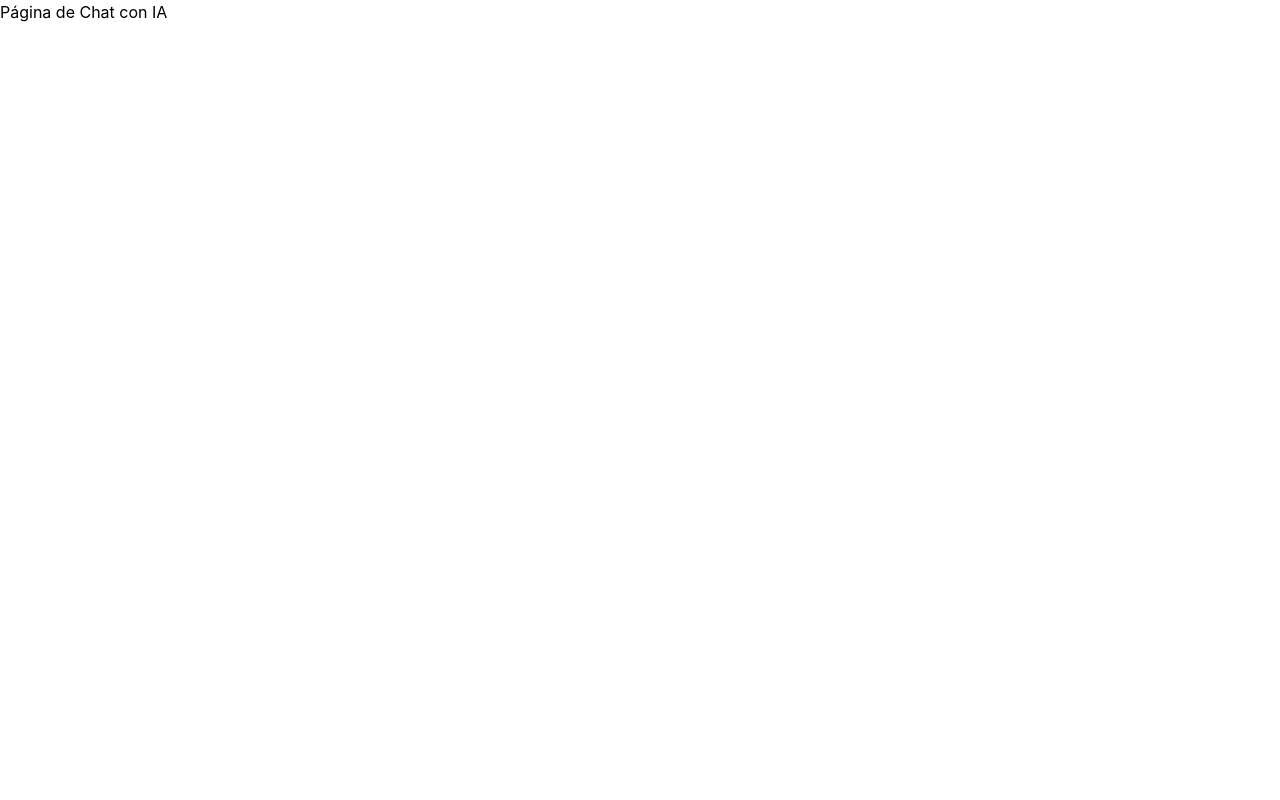
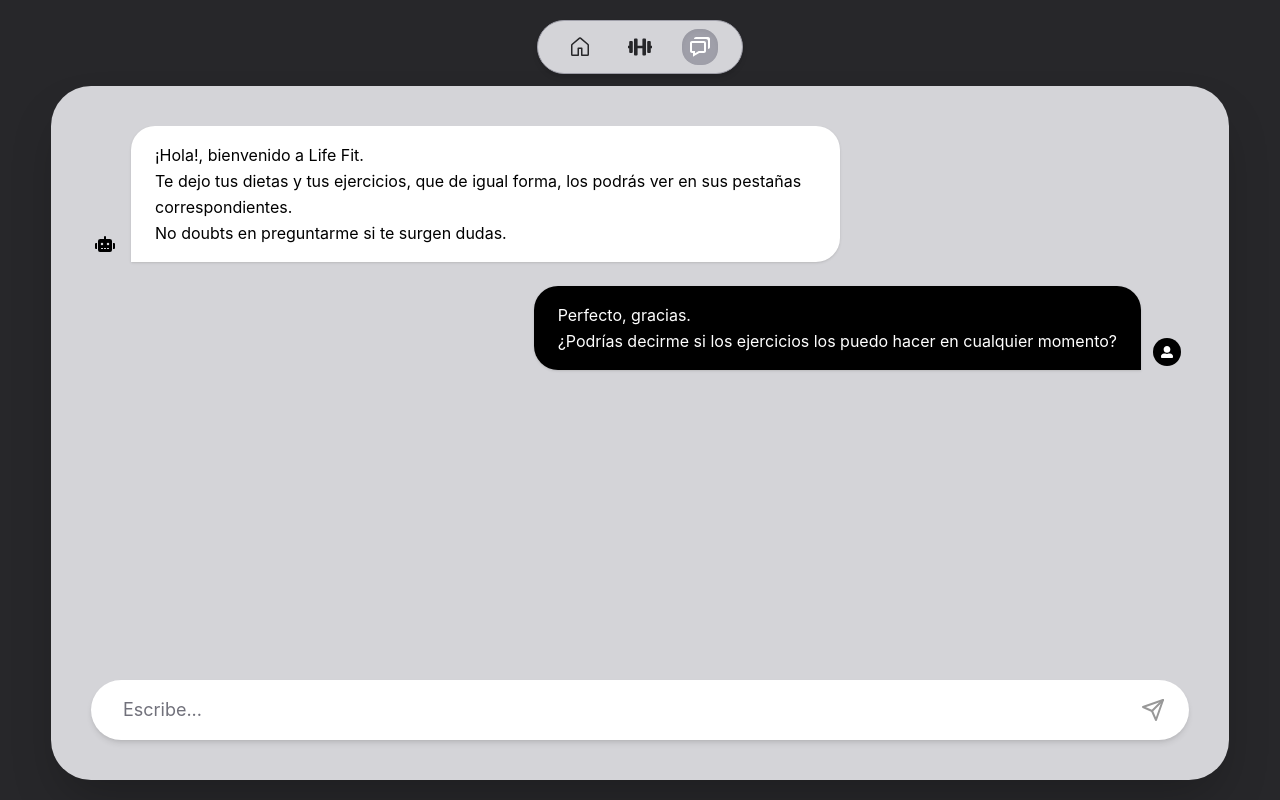
Before and after one commit to luci-o/LIFE-FIT, a React (Vite) app in the folder Frontend/: page /chat in a window 1280 px wide. Built offline with nearby package versions, Linux system fonts and the light colour scheme; no server answers.

Commit message:
cambios en chat, bienvenida, crear cuenta, react-icons, navigate, etc

```diff
--- a/Frontend/package.json
+++ b/Frontend/package.json
@@ -20,7 +20,7 @@
     "@types/node": "^24.13.3",
     "@types/react": "^19.2.18",
     "@types/react-dom": "^19.2.4",
-    "@vitejs/plugin-react": "^6.1.0",
+    "@vitejs/plugin-react": "^6.1.1",
     "autoprefixer": "^10.6.1",
     "eslint": "^10.8.0",
     "eslint-plugin-react-hooks": "^7.1.1",
--- a/Frontend/src/pages/Bienvenida/Bienvenida.tsx
+++ b/Frontend/src/pages/Bienvenida/Bienvenida.tsx
@@ -2,10 +2,10 @@ import React, { useState } from "react";
 import { useNavigate } from "react-router-dom";
 import { usoAutenticacion } from "../../context/AuthContext";
 import { peticionApi } from "../../services/api";
+
 export const Bienvenida: React.FC = () => {
   const navigate = useNavigate();
   const { iniciarSesion } = usoAutenticacion();
-
 
   const [email, setEmail] = useState("");
   const [usuario, setUsuario] = useState("");
@@ -26,12 +26,10 @@ export const Bienvenida: React.FC = () => {
     setCargando(true);
 
     try {
-
       const respuesta = await peticionApi("/auth/registro", {
         method: "POST",
         body: JSON.stringify({ email, nombreUsuario: usuario, contrasena }),
       });
-
 
       iniciarSesion(respuesta.usuario);
 
@@ -45,7 +43,6 @@ export const Bienvenida: React.FC = () => {
 
   return (
     <div style={estilos.contenedorPrincipal}>
-
       <header style={estilos.header}>
         <div style={estilos.logoContenedor}>
           <span style={estilos.logoIcono}></span>
@@ -53,9 +50,24 @@ export const Bienvenida: React.FC = () => {
         </div>
 
         <nav style={estilos.navContenedor}>
-          <button style={{ ...estilos.btnNav, ...estilos.btnNavActivo }}>Bienvenido</button>
-          <button style={estilos.btnNav}>Acerca de</button>
-          <button style={{ ...estilos.btnNav, ...estilos.btnNavDestacado }}>Crear cuenta</button>
+          <button
+            onClick={() => navigate("/bienvenida")}
+            style={{ ...estilos.btnNav, ...estilos.btnNavActivo }}
+          >
+            Bienvenido
+          </button>
+          <button
+            onClick={() => navigate("/acerca-de")}
+            style={estilos.btnNav}
+          >
+            Acerca de
+          </button>
+          <button
+            onClick={() => navigate("/crear-cuenta")}
+            style={{ ...estilos.btnNav, ...estilos.btnNavDestacado }}
+          >
+            Crear cuenta
+          </button>
         </nav>
       </header>
 
@@ -113,7 +125,6 @@ export const Bienvenida: React.FC = () => {
     </div>
   );
 };
-
 
 const estilos: { [key: string]: React.CSSProperties } = {
   contenedorPrincipal: {
--- a/Frontend/src/pages/Chat/Chat.tsx
+++ b/Frontend/src/pages/Chat/Chat.tsx
@@ -1,5 +1,165 @@
-function Chat() {
-    return <div>Página de Chat con IA</div>;
-  }
+import React, { useState, useRef, useEffect } from 'react';
+import { useNavigate, useLocation } from 'react-router-dom';
+import { GoHome } from 'react-icons/go';
+import { FaDumbbell, FaRobot, FaUserAlt } from 'react-icons/fa';
+import { BiChat } from 'react-icons/bi';
+import { FiSend } from 'react-icons/fi';
 
-  export default Chat;
+interface Mensaje {
+  id: string;
+  remitente: 'bot' | 'usuario';
+  texto: string;
+}
+
+export default function Chat() {
+  const navigate = useNavigate(); // <--- redirige
+  const location = useLocation(); // <--- en que ruta esta
+
+  const [mensajes, setMensajes] = useState<Mensaje[]>([
+    {
+      id: '1',
+      remitente: 'bot',
+      texto: '¡Hola!, bienvenido a Life Fit.\nTe dejo tus dietas y tus ejercicios, que de igual forma, los podrás ver en sus pestañas correspondientes.\nNo doubts en preguntarme si te surgen dudas.',
+    },
+    {
+      id: '2',
+      remitente: 'usuario',
+      texto: 'Perfecto, gracias.\n¿Podrías decirme si los ejercicios los puedo hacer en cualquier momento?',
+    },
+  ]);
+
+  const [inputTexto, setInputTexto] = useState('');
+  const chatEndRef = useRef<HTMLDivElement>(null);
+
+  useEffect(() => {
+    chatEndRef.current?.scrollIntoView({ behavior: 'smooth' });
+  }, [mensajes]);
+
+  const handleEnviar = (e: React.FormEvent) => {
+    e.preventDefault();
+    if (!inputTexto.trim()) return;
+
+    const nuevoMensajeUsuario: Mensaje = {
+      id: Date.now().toString(),
+      remitente: 'usuario',
+      texto: inputTexto,
+    };
+
+    setMensajes((prev) => [...prev, nuevoMensajeUsuario]);
+    const consulta = inputTexto;
+    setInputTexto('');
+
+    setTimeout(() => {
+      const respuestaBot: Mensaje = {
+        id: (Date.now() + 1).toString(),
+        remitente: 'bot',
+        texto: `Recibí tu mensaje: "${consulta}". Podés realizar tus actividades en cualquier momento.`,
+      };
+      setMensajes((prev) => [...prev, respuestaBot]);
+    }, 1000);
+  };
+
+  return (
+    <div className="min-h-screen bg-zinc-800 flex flex-col items-center justify-between p-3 md:p-5 font-sans text-black">
+      {/* Navbar con navegación funcional */}
+      <nav className="flex items-center gap-6 bg-zinc-300 px-6 py-2 rounded-full shadow-md mb-3 border border-zinc-400">
+        {/* boton home  */}
+        <button
+          onClick={() => navigate('/home')}
+          className={`p-1.5 rounded-2xl transition-colors text-2xl cursor-pointer ${
+            location.pathname === '/home'
+              ? 'text-white bg-zinc-400 shadow-inner'
+              : 'text-zinc-800 hover:text-black'
+          }`}
+          title="Inicio"
+        >
+          <GoHome />
+        </button>
+
+        {/* boton rutinas*/}
+        <button
+          onClick={() => navigate('/rutinas')}
+          className={`p-1.5 rounded-2xl transition-colors text-2xl cursor-pointer ${
+            location.pathname === '/rutinas'
+              ? 'text-white bg-zinc-400 shadow-inner'
+              : 'text-zinc-800 hover:text-black'
+          }`}
+          title="Rutinas"
+        >
+          <FaDumbbell />
+        </button>
+
+        {/* boton chat */}
+        <button
+          onClick={() => navigate('/chat')}
+          className={`p-1.5 rounded-2xl transition-colors text-2xl cursor-pointer ${
+            location.pathname === '/chat'
+              ? 'text-white bg-zinc-400 shadow-inner'
+              : 'text-zinc-800 hover:text-black'
+          }`}
+          title="Chat"
+        >
+          <BiChat />
+        </button>
+      </nav>
+
+      {/* chat principal/general */}
+      <main className="w-full max-w-[95%] bg-zinc-300 rounded-[40px] p-6 md:p-10 flex flex-col justify-between h-[88vh] shadow-2xl relative overflow-hidden flex-1">
+
+        {/* historial msj */}
+        <div className="flex-1 overflow-y-auto space-y-6 pr-2">
+          {mensajes.map((msg) => {
+            const esBot = msg.remitente === 'bot';
+            return (
+              <div
+                key={msg.id}
+                className={`flex items-end gap-3 ${esBot ? 'flex-row' : 'flex-row-reverse'}`}
+              >
+                <div className="flex-shrink-0 mb-1">
+                  {esBot ? (
+                    <div className="w-7 h-7 flex items-center justify-center text-xl text-black">
+                      <FaRobot />
+                    </div>
+                  ) : (
+                    <div className="w-7 h-7 rounded-full bg-black flex items-center justify-center text-white text-xs">
+                      <FaUserAlt />
+                    </div>
+                  )}
+                </div>
+
+                <div
+                  className={`max-w-[80%] md:max-w-[65%] px-6 py-4 text-sm md:text-base leading-relaxed whitespace-pre-line shadow-sm ${
+                    esBot
+                      ? 'bg-white text-black rounded-[24px] rounded-bl-none'
+                      : 'bg-black text-white rounded-[24px] rounded-br-none'
+                  }`}
+                >
+                  {msg.texto}
+                </div>
+              </div>
+            );
+          })}
+          <div ref={chatEndRef} />
+        </div>
+
+        {/* chat abajo */}
+        <form onSubmit={handleEnviar} className="mt-4 relative flex items-center">
+          <input
+            type="text"
+            value={inputTexto}
+            onChange={(e) => setInputTexto(e.target.value)}
+            placeholder="Escribe..."
+            className="w-full bg-white text-black text-base md:text-lg rounded-full px-8 py-4 pr-16 focus:outline-none shadow-md placeholder-zinc-500"
+          />
+          <button
+            type="submit"
+            disabled={!inputTexto.trim()}
+            className="absolute right-4 text-black hover:scale-110 disabled:opacity-40 transition-all p-2 text-2xl cursor-pointer"
+          >
+            <FiSend />
+          </button>
+        </form>
+      </main>
+    </div>
+  );
+}
--- a/package.json
+++ b/package.json
@@ -12,6 +12,7 @@
     "tailwindcss": "^4.3.3"
   },
   "devDependencies": {
+    "@types/react-icons": "^2.2.7",
     "vite": "^8.2.1"
   },
   "type": "module",
```
Also changed, not shown: Frontend/src/pages/Chat/Chat.css (deleted), Frontend/src/pages/Rutinas/Rutinas.css (deleted), 2 other files (tests, documents, lock files or other folders).
